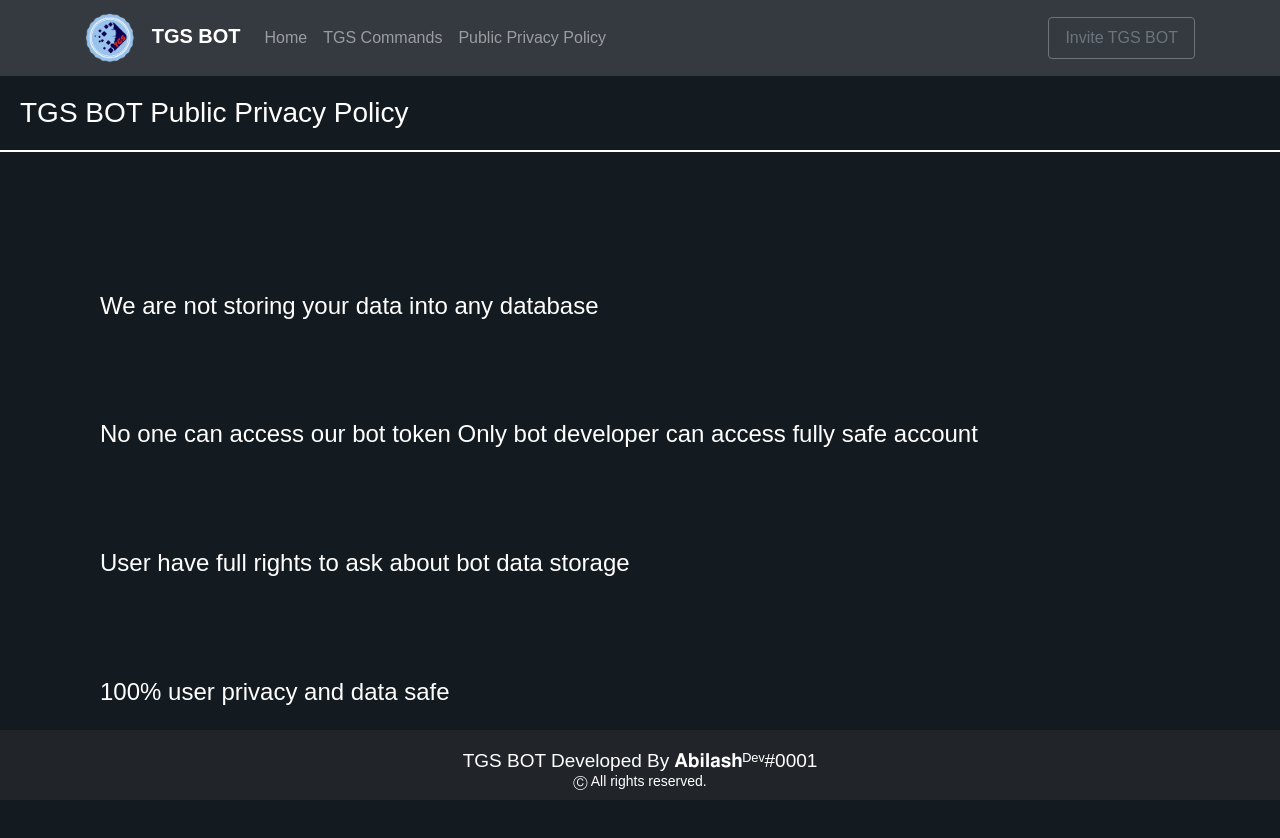
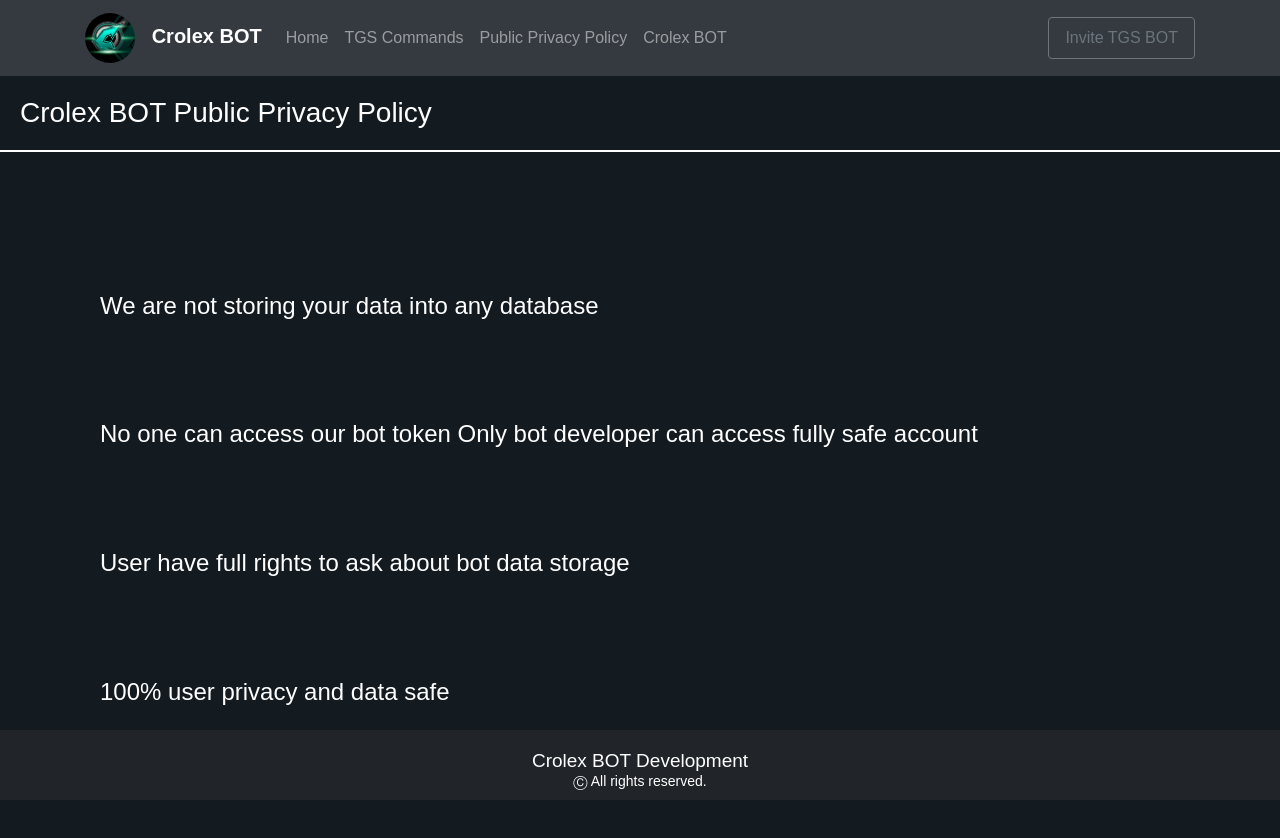
Before and after one commit to tgs-abilash/crolexbot, a plain HTML site: page pages/crolex.html in a window 1280 px wide. Shown: the top 838 px of the page. Drawn offline with nearby package versions, Linux system fonts and the light colour scheme; no server answers.

Commit message:
Update and rename developer.html to crolex.html

```diff
--- a/pages/developer.html
+++ b/pages/crolex.html
@@ -8,16 +8,16 @@
     <link rel="stylesheet" href="../css/bootstrap.min.css">
     <link rel="stylesheet" href="../css/main.css">
     <link rel="stylesheet" href="https://cdnjs.cloudflare.com/ajax/libs/font-awesome/4.7.0/css/font-awesome.min.css">
-    <link rel="icon" href="../assets/favicon.png">
-    <title>TGS BOT</title>
+    <link rel="icon" href="../assets/ffa820dcef128c89bbde196f4d42a2c3.png">
+    <title>Crolex BOT</title>
 </head>
 
 <body>
     <nav class="navbar navbar-expand-lg navbar-dark bg-dark">
         <div class="container-fluid container">
             <a class="navbar-brand" href="/">
-                <img src="../assets/bot.png" alt="" width="50" height="50" class="rounded-circle"> &nbsp;
-                <span>TGS BOT</span>
+                <img src="../assets/ffa820dcef128c89bbde196f4d42a2c3.png" alt="" width="50" height="50" class="rounded-circle"> &nbsp;
+                <span>Crolex BOT</span>
             </a>
             <button class="navbar-toggler" type="button" data-bs-toggle="collapse"
                 data-bs-target="#navbarSupportedContent" aria-controls="navbarSupportedContent" aria-expanded="false"
@@ -35,10 +35,14 @@
                     <li class="nav-item">
                         <a class="nav-link" href="#/">Public Privacy Policy</a>
                     </li>
+                    </li>
+                    <li class="nav-item">
+                        <a class="nav-link" href="#/">Crolex BOT</a>
+                    </li>
                     </ul>
         <div class="d-flex ml-auto" id="headerlogin">
           <li class="nav-item" style="list-style: none;">
-            <a class="nav-link btn btn-outline-secondary login" href="https://discord.com/oauth2/authorize?client_id=931144251297902613&permissions=8&scope=bot+applications.commands" target="_blank">Invite TGS BOT</a>
+            <a class="nav-link btn btn-outline-secondary login" href="https://discord.com/api/oauth2/authorize?client_id=982582980604207155&permissions=8&scope=bot" target="_blank">Invite TGS BOT</a>
           </li>
           </div>
       </div>
@@ -46,7 +50,7 @@
   </nav>
 
 
-        <h3 style="color: #ffffff; margin: 20px; left: 40%;"> TGS BOT Public Privacy Policy </h3>
+        <h3 style="color: #ffffff; margin: 20px; left: 40%;"> Crolex BOT Public Privacy Policy </h3>
         <hr style="border: 1px solid #ffffff">
     <br>
 <h4 style="color: #ffffff; margin: 100px; "> We are not storing your data into any database </h4>
@@ -92,7 +96,7 @@ Only bot developer can access fully safe account </h4>
             <div class="container-fluid mb-auto">
                 <div class="row d-flex justify-content-center">
                     <div class="">
-                        <p style="font-size: 19px; padding: 0px; margin: 0px;">TGS BOT Developed By 𝐀𝐛𝐢𝐥𝐚𝐬𝐡ᴰᵉᵛ#0001</a></br><center>Ⓒ All
+                        <p style="font-size: 19px; padding: 0px; margin: 0px;">Crolex BOT Development</a></br><center>Ⓒ All
                             rights reserved.</center></br></p>
                     </div>
                 </div>
```
